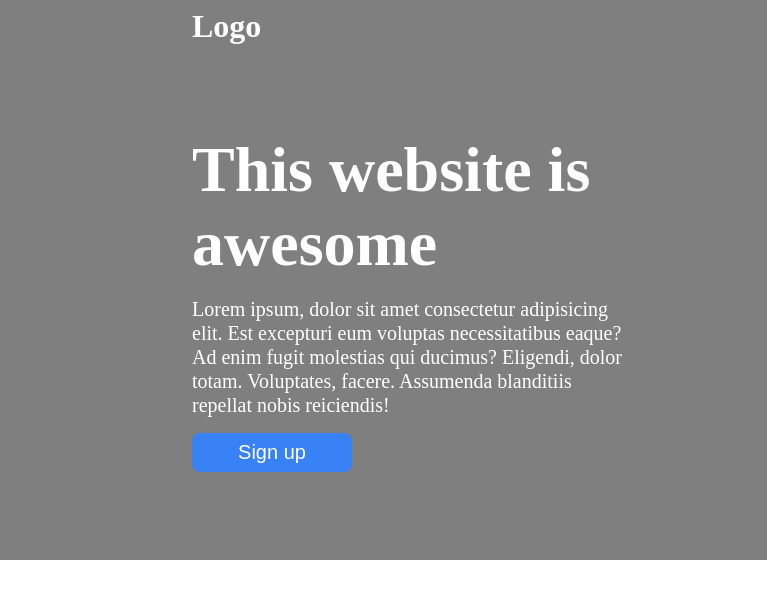
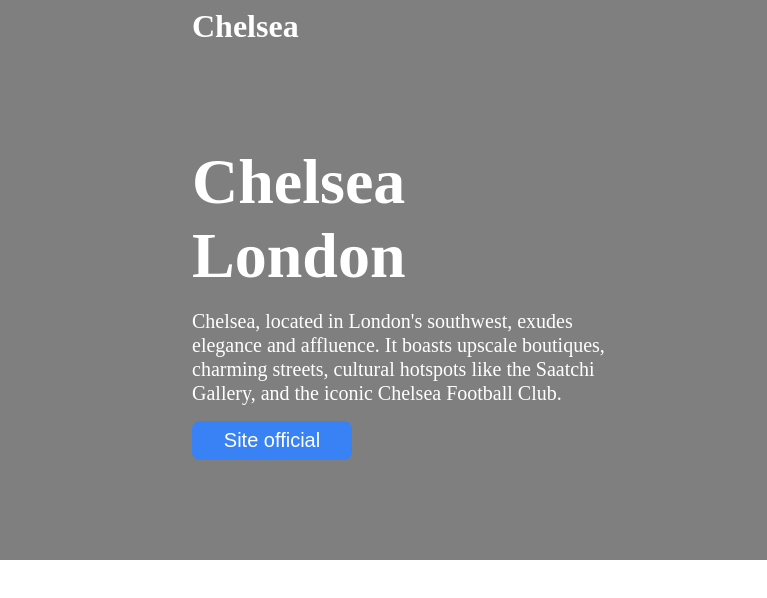
Before and after one commit to catalinbroinas/odin-landing-page, a plain HTML site: page index.html in a window 1280 px wide. Shown: the full height of the page, 0-767 px from the left. Drawn offline with Linux system fonts and the light colour scheme.

Commit message:
Update header contentr

```diff
--- a/index.html
+++ b/index.html
@@ -14,7 +14,7 @@
     <header class="header">
         <!-- Navbar -->
         <nav class="navbar">
-            <a href="!#" class="navbar-brand">Logo</a>
+            <a href="!#" class="navbar-brand">Chelsea</a>
             <ul class="navbar-nav">
                 <li class="nav-item"><a href="!#" class="nav-link">Link one</a></li>
                 <li class="nav-item"><a href="!#" class="nav-link">Link two</a></li>
@@ -24,22 +24,30 @@
         <!-- Navbar -->
         <!-- Intro -->
         <section class="intro">
+            <!-- Container -->
             <div class="container">
+                <!-- Row -->
                 <div class="row">
+                    <!-- First Column -->
                     <div class="col">
-                        <h1 class="title">This website is awesome</h1>
+                        <h1 class="title">Chelsea London</h1>
                         <p class="text">
-                            Lorem ipsum, dolor sit amet consectetur adipisicing elit. Est excepturi eum
-                            voluptas necessitatibus eaque? Ad enim fugit molestias qui ducimus? Eligendi, dolor totam.
-                            Voluptates, facere. Assumenda blanditiis repellat nobis reiciendis!
+                            Chelsea, located in London's southwest, exudes elegance and affluence. It boasts upscale
+                            boutiques, charming streets, cultural hotspots like the Saatchi Gallery, and the iconic
+                            Chelsea Football Club.
                         </p>
-                        <button class="btn btn-primary">Sign up</button>
+                        <button class="btn btn-primary" role="button" onclick="https://mdbootstrap.com/docs/standard/content-styles/colors/#section-full-palette">Site official</button>
                     </div>
+                    <!-- First Column -->
+                    <!-- Second Column -->
                     <div class="col flex-center">
                         <img src="./img/chelsea.png" alt="Chelsea London" class="img-fluid chelsea-logo">
                     </div>
+                    <!-- Second Column -->
                 </div>
+                <!-- Row -->
             </div>
+            <!-- Container -->
         </section>
         <!-- Intro -->
     </header>
```
